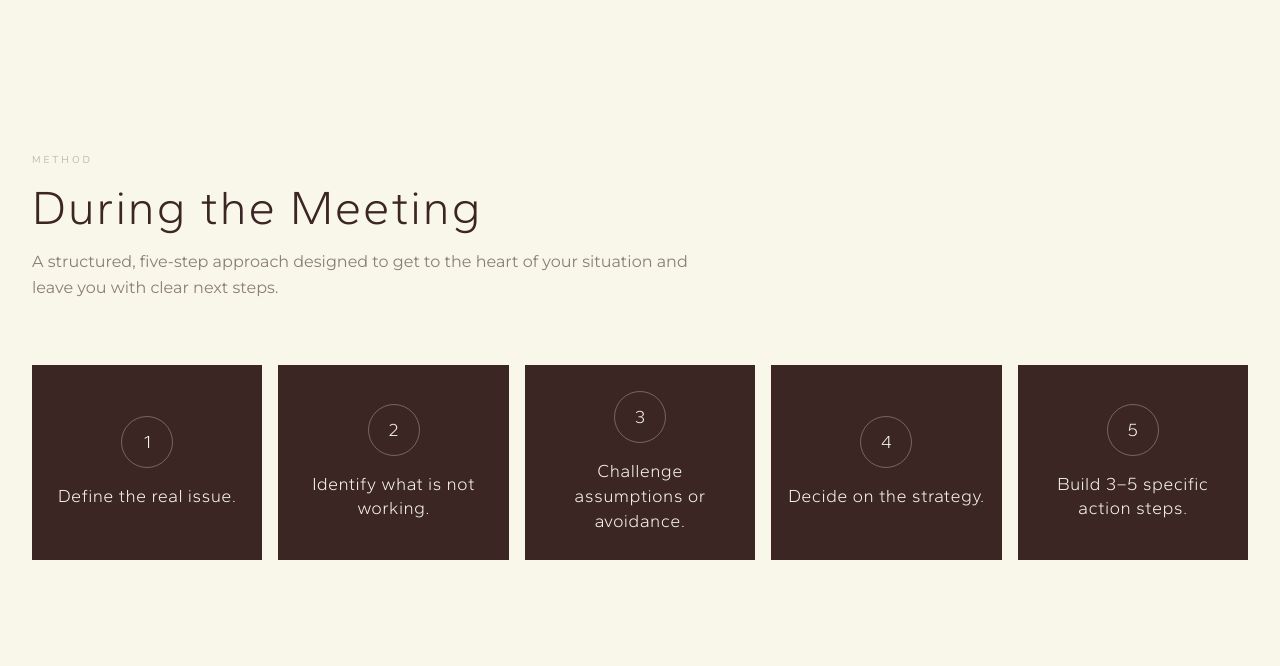
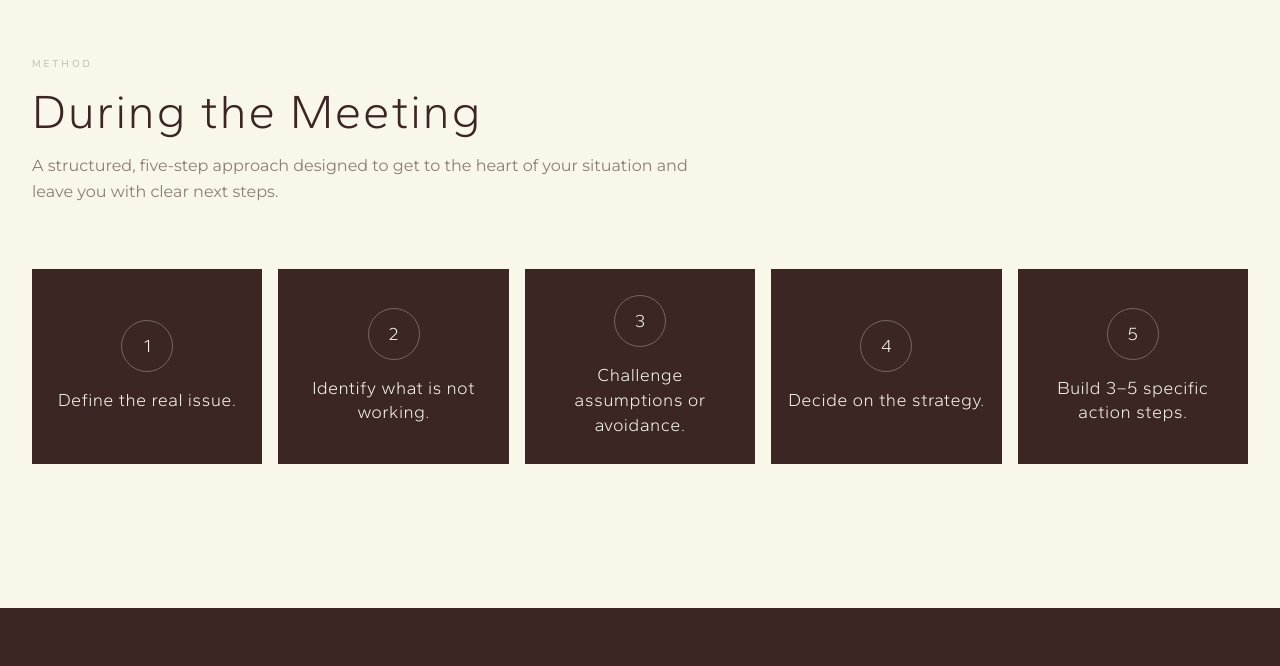
Before and after one commit to SharonSoul/Pujawatch, a Next.js app: page / in a window 1280 px wide. Shown: the part 1614-2280 px from the top of the page. Built offline with nearby package versions, Linux system fonts and the light colour scheme.

Commit message:
spacing update

```diff
--- a/src/components/LandingPage.tsx
+++ b/src/components/LandingPage.tsx
@@ -23,7 +23,7 @@ function RevealStage({ scrollYProgress }: StageProps) {
   return (
     <motion.section
       style={{ opacity, y }}
-      className="relative min-h-dvh h-auto py-24 sm:py-0 sm:h-dvh bg-espresso flex items-center"
+      className="relative min-h-dvh h-auto py-16 sm:py-0 sm:h-dvh bg-espresso flex items-center"
     >
       <div className="relative z-10 mx-auto flex h-full max-w-7xl flex-col justify-center px-6 lg:px-8">
         {/* Header on 1 single line on desktop/tablet, wraps only on mobile */}
@@ -72,7 +72,7 @@ const PROCESS_STEPS = [
 
 function ProcessSection() {
   return (
-    <section id="process" className="bg-cream py-20 sm:py-28 lg:py-40">
+    <section id="process" className="bg-cream pt-8 pb-16 sm:pt-14 sm:pb-28 lg:pt-16 lg:pb-36">
       <div className="mx-auto max-w-7xl px-6 lg:px-8">
         <motion.div
           initial={{ opacity: 0, y: 40 }}
@@ -614,10 +614,10 @@ export function LandingPage() {
 
   return (
     <>
-      <div ref={container} className="relative h-[200vh]">
+      <div ref={container} className="relative h-auto sm:h-[200vh]">
         <motion.section
           style={{ scale: heroScale, opacity: heroOpacity }}
-          className="sticky top-0 h-dvh overflow-hidden"
+          className="relative sm:sticky sm:top-0 h-dvh overflow-hidden"
         >
           <HeroSection />
         </motion.section>
```
